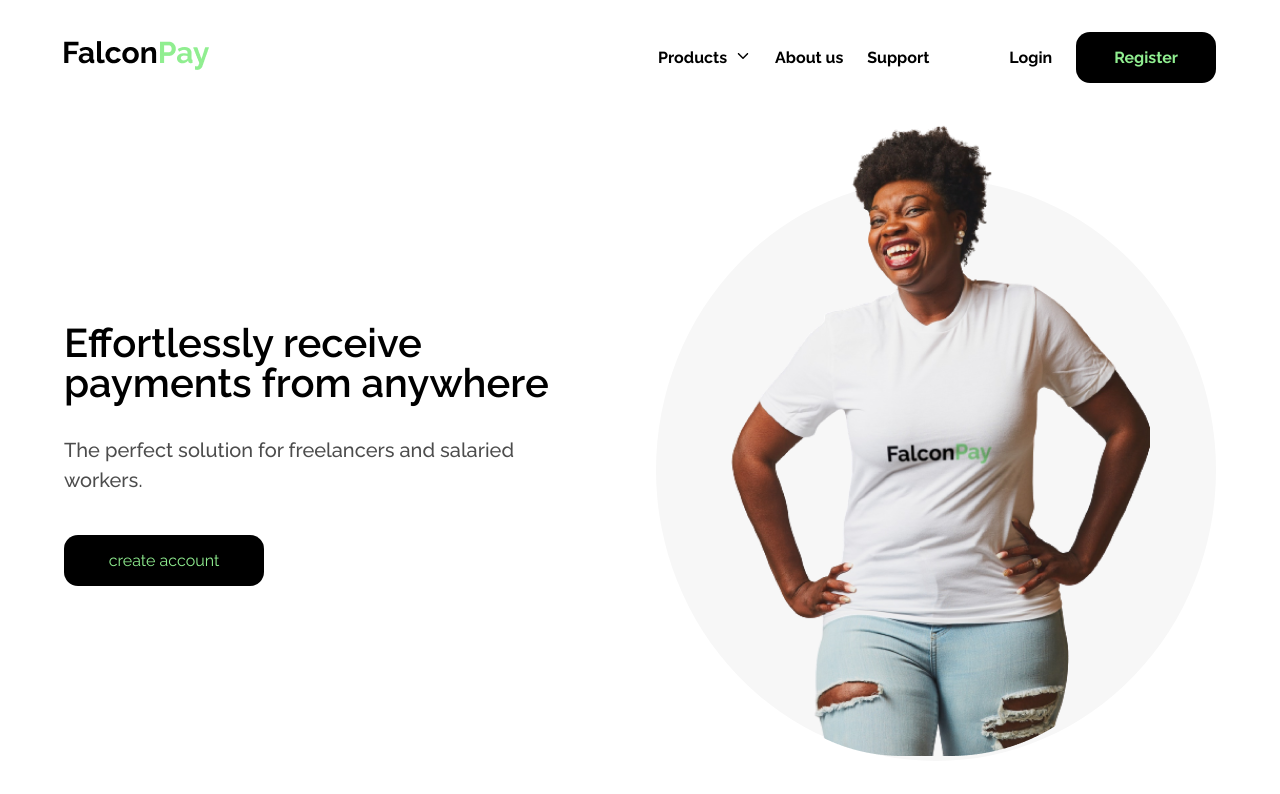
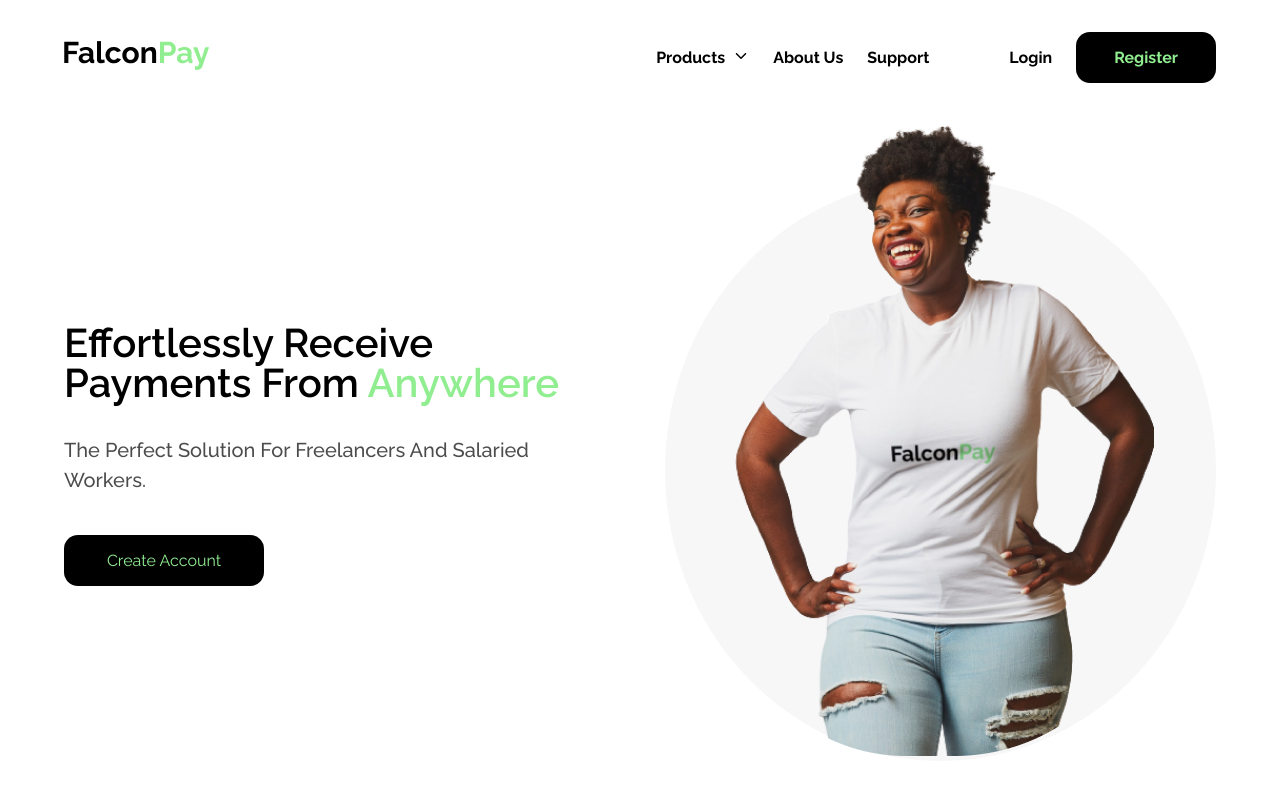
Before and after one commit to Ayanda-boluwatife/falcon-pay, a React (Create React App) app: page / in a window 1280 px wide. Shown: the top 794 px of the page. Built offline with nearby package versions, Linux system fonts and the light colour scheme.

Commit message:
update styles

```diff
--- a/src/App.css
+++ b/src/App.css
@@ -16,6 +16,7 @@ body {
   font-family: 'Montserrat', sans-serif;
   font-family: 'Open Sans', sans-serif;
   font-family: 'Raleway', sans-serif;
+  text-transform: capitalize;
 }
 ul {
   list-style: none;
@@ -23,3 +24,6 @@ ul {
 a {
   text-decoration: none;
 }
+img {
+  max-width: 100%;
+}
--- a/src/index.css
+++ b/src/index.css
@@ -39,6 +39,9 @@
     color: #90EE90;
     border-radius: 14px;
 }
+.h-text {
+    color: var(--green-text)
+}
 @media (max-width: 991.99px) {
     .dropdown-box svg {
         transform: rotate(-90deg);
@@ -67,6 +70,8 @@
         transform: translateX(-200%);
         background: var(--white);
         left: 0;
+        padding-bottom: 3rem;
+        z-index: 100;
     }
     .fixed-nav.open {
         transform: translateX(0);
```
